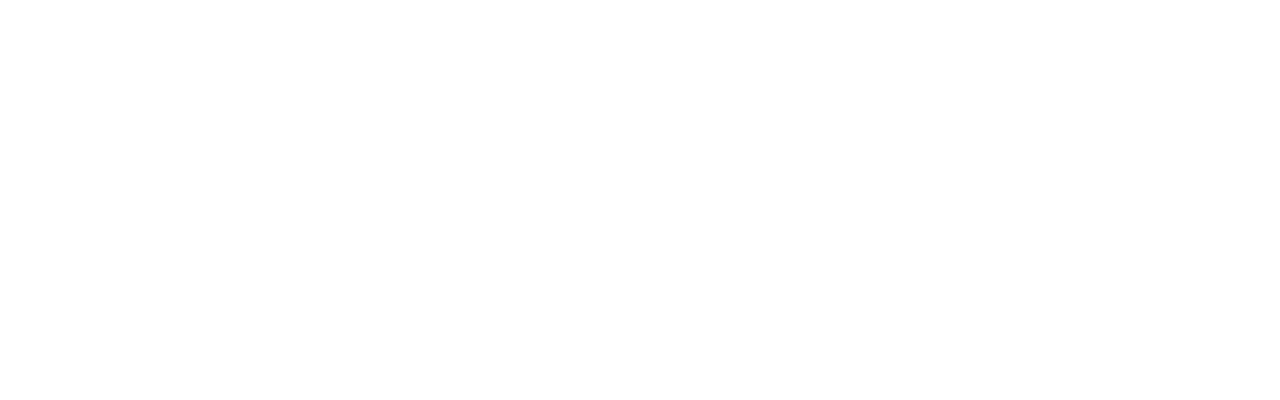
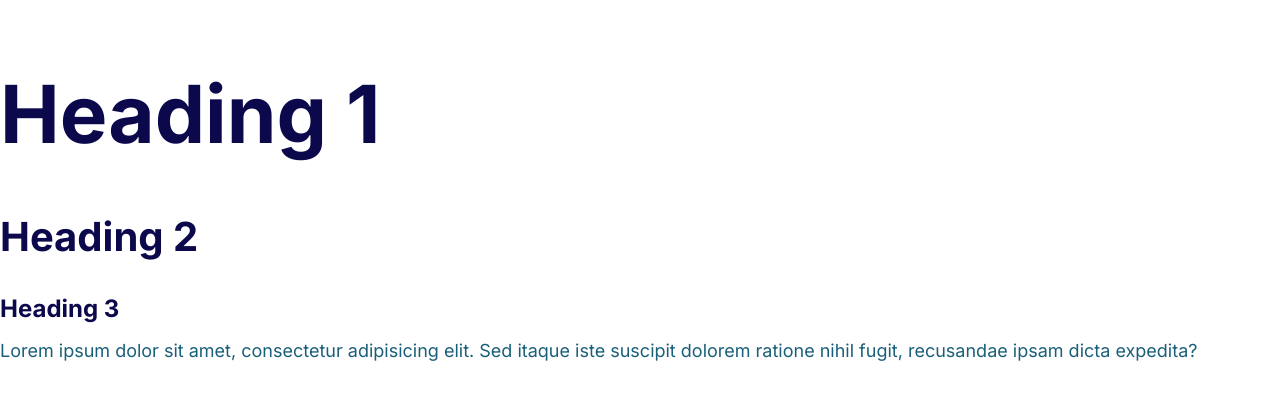
Before and after one commit to smircodes/Moshify, a website: page index.html in a window 1280 px wide. Drawn offline with Linux system fonts and the light colour scheme.

Commit message:
Define th styles for fonts.

```diff
--- a/css/style.css
+++ b/css/style.css
@@ -5,3 +5,52 @@
   --color-headings: #0c084c;
   --color-body: #1a5f7a;
 }
+*,
+*:before,
+*:after {
+  box-sizing: border-box;
+}
+html {
+  font-size: 62.5%;
+}
+
+body {
+  font-family: Inter, Arial, Helvetica, sans-serif;
+  font-size: 2.4rem;
+  line-height: 1.5;
+  color: var(--color-body);
+}
+h1,
+h2,
+h3 {
+  color: var(--color-headings);
+  margin-bottom: 1rem;
+}
+
+h1 {
+  font-size: 7rem;
+}
+h2 {
+  font-size: 4rem;
+}
+h3 {
+  font-size: 3rem;
+}
+p {
+  margin-top: 0;
+}
+
+@media screen and (min-width: 1024px) {
+  body {
+    font-size: 1.8rem;
+  }
+  h1 {
+    font-size: 8rem;
+  }
+  h2 {
+    font-size: 4rem;
+  }
+  h3 {
+    font-size: 2.4rem;
+  }
+}
--- a/index.html
+++ b/index.html
@@ -5,8 +5,24 @@
     <meta http-equiv="X-UA-Compatible" content="IE=edge" />
     <meta name="viewport" content="width=device-width, initial-scale=1.0" />
     <title>Moshify</title>
+    <link rel="preconnect" href="https://fonts.gstatic.com" />
+    <link
+      href="https://fonts.googleapis.com/css2?family=Inter:wght@400;600;700&display=swap"
+      rel="stylesheet"
+    />
     <link rel="stylesheet" href="css/normalize.css" />
     <link rel="stylesheet" href="css/style.css" />
   </head>
-  <body></body>
+  <body>
+    <div class="container">
+      <h1>Heading 1</h1>
+      <h2>Heading 2</h2>
+      <h3>Heading 3</h3>
+      <p>
+        Lorem ipsum dolor sit amet, consectetur adipisicing elit. Sed itaque
+        iste suscipit dolorem ratione nihil fugit, recusandae ipsam dicta
+        expedita?
+      </p>
+    </div>
+  </body>
 </html>
```
